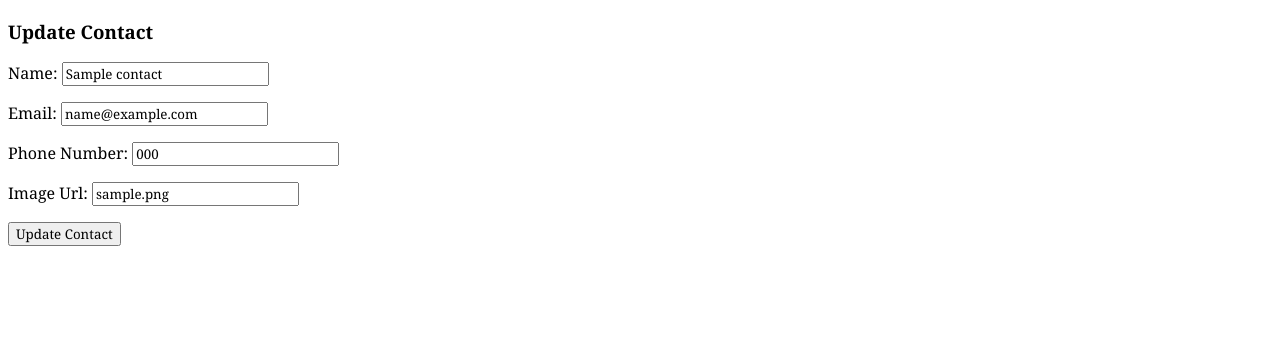
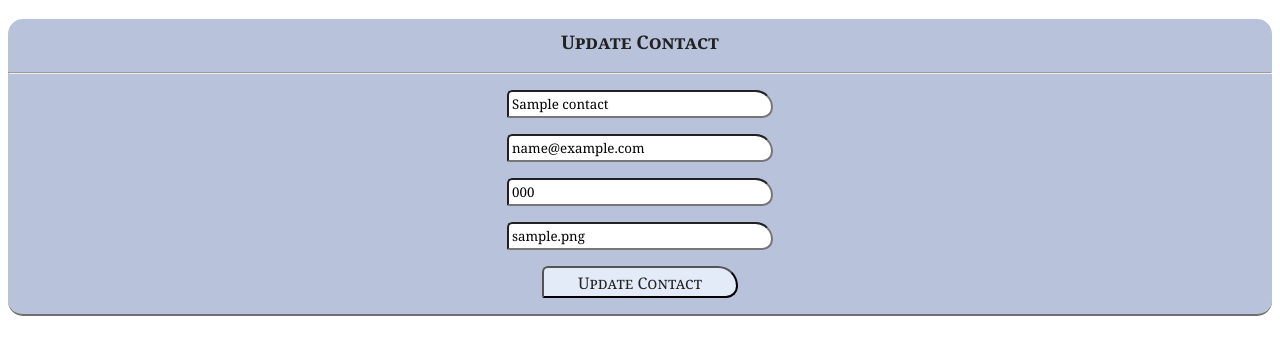
Before and after one commit to TMDStudios/neo_rolodex, a Flask app: page /update_contact/1 in a window 1280 px wide. Shown: the top 355 px of the page. Run offline with Flask 2, Linux system fonts and the light colour scheme; tables that the repository leaves empty hold one stand-in row (values such as "Sample post").

Commit message:
Fixed update bug

```diff
--- a/static/css/style.css
+++ b/static/css/style.css
@@ -13,6 +13,12 @@
 }
 .plain_link {
     text-decoration: none;
+}
+.alert {
+    padding: 20px;
+    background-color: #22a32298;
+    color: white;
+    margin-bottom: 15px;
 }
 .card {
     display: grid;
--- a/templates/update_contact.html
+++ b/templates/update_contact.html
@@ -5,14 +5,14 @@
 {% endblock %}
 
 {% block body %}
-  <h3>Update Contact</h3>
-
-  <form action="/update_contact/{{ contact.id }}" method="POST">
-    <p>Name: <input type="text" name="name" id="name" value="{{ contact.name }}"></p>
-    <p>Email: <input type="text" name="email" id="email" value="{{ contact.email }}"></p>
-    <p>Phone Number: <input type="text" name="number" id="number" value="{{ contact.number }}"></p>
-    <p>Image Url: <input type="text" name="image" id="image" value="{{ contact.image }}"></p>
-    <p><input type="submit" value="Update Contact"></p>
+  <form class="contact-form" action="/update_contact/{{ contact.id }}" method="POST">
+    <h3 class="title">Update Contact</h3>
+    <hr>
+    <p><input class="input-box" type="text" name="name" id="name" value="{{ contact.name }}"></p>
+    <p><input class="input-box" type="text" name="email" id="email" value="{{ contact.email }}"></p>
+    <p><input class="input-box" type="text" name="number" id="number" value="{{ contact.number }}"></p>
+    <p><input class="input-box" type="text" name="image" id="image" value="{{ contact.image }}"></p>
+    <p><button type="submit" id="submit">Update Contact</p>
   </form>
   </div>
 {% endblock %}
```
Also changed, not shown: app.py (line endings or trailing spaces), templates/contacts.html (indentation only).
